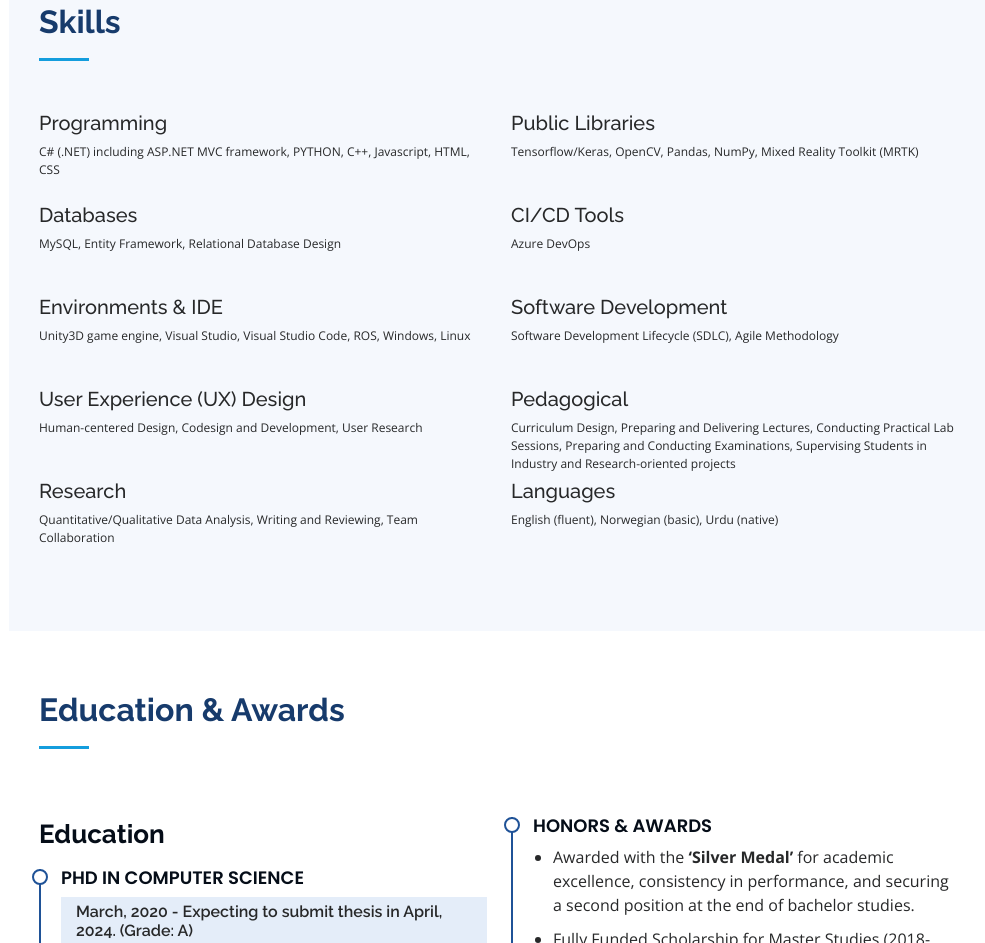
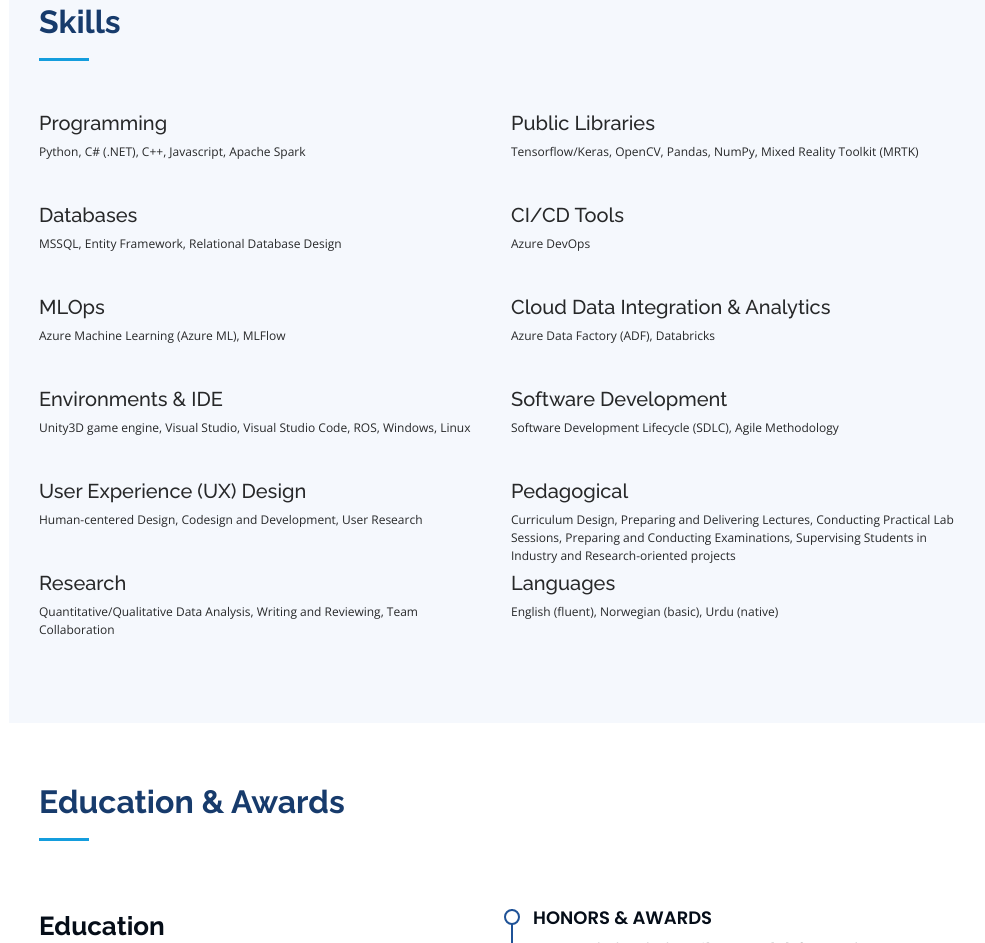
Before and after one commit to hammadshah38/hammadshah38.github.io, a plain HTML site: page index.html in a window 1280 px wide. Shown: the part 1497-2440 px from the top of the page, without its empty margins (291-1276 px from the left). Drawn offline with nearby package versions, Linux system fonts and the light colour scheme.

Commit message:
Updated Skillset

```diff
--- a/index.html
+++ b/index.html
@@ -137,12 +137,18 @@
           <div class="col-lg-6" data-aos="fade-up">
             <h5>Programming</h5>
             <div class="progress">
-              <p>C# (.NET) including ASP.NET MVC framework, PYTHON, C++, Javascript, HTML, CSS</p>
+              <p>Python, C# (.NET), C++, Javascript, Apache Spark</p>
             </div>
 
             <h5>Databases</h5>
             <div class="progress">
-              <p>MySQL, Entity Framework, Relational Database Design</p>
+              <p>MSSQL, Entity Framework, Relational Database Design</p>
+            </div>
+
+            <h5>MLOps</h5>
+
+            <div class="progress">
+              <p>Azure Machine Learning (Azure ML), MLFlow</p>
             </div>
 
             <h5>Environments & IDE</h5>
@@ -176,6 +182,12 @@
 
             <div class="progress">
               <p>Azure DevOps</p>
+            </div>
+
+            <h5>Cloud Data Integration & Analytics</h5>
+
+            <div class="progress">
+              <p>Azure Data Factory (ADF), Databricks</p>
             </div>
 
             <h5>Software Development</h5>
```
